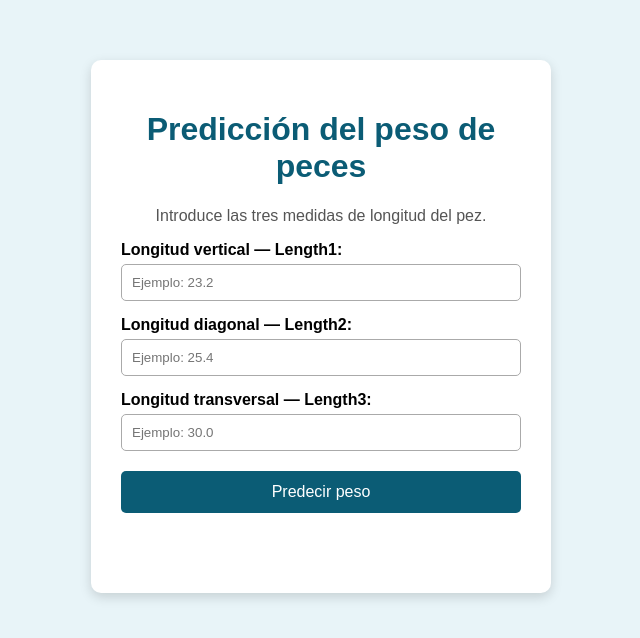
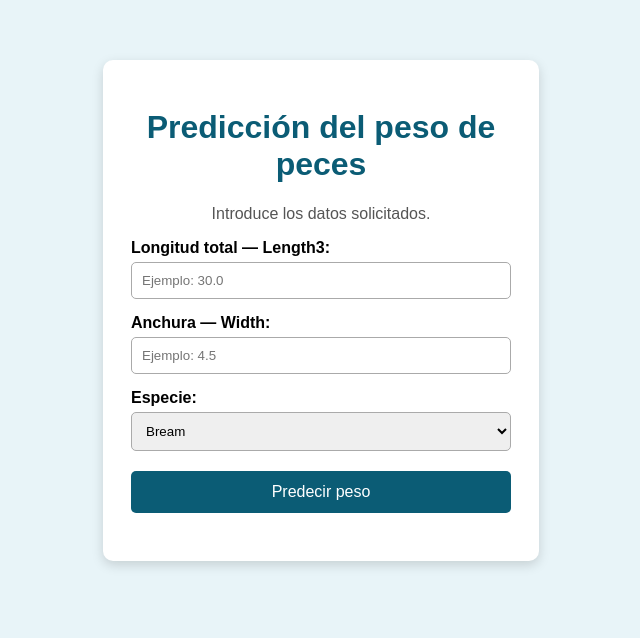
Before and after one commit to LuisAngel034/Peso-de-Peces, a Flask app: page / in a window 1280 px wide. Shown: the top 638 px of the page, without its empty margins (319-959 px from the left). Run offline with Flask 3, Linux system fonts and the light colour scheme; parts of the project's set-up code (start-up, migrations or seed data) failed here and were passed over.

Commit message:
Actualizacion final1

```diff
--- a/app.py
+++ b/app.py
@@ -1,25 +1,22 @@
-from flask import Flask, request, render_template, jsonify
+from flask import Flask, jsonify, render_template, request
 import joblib
+import os
 import pandas as pd
-import os
-
 
 app = Flask(__name__)
 
-
-# Ruta donde se encuentra el archivo del modelo
+# Cargar el modelo exportado desde la libreta
 ruta_modelo = os.path.join(
     os.path.dirname(__file__),
     "modelo_peso_peces.pkl"
 )
 
-
-# Cargar el paquete exportado desde el notebook
 paquete_modelo = joblib.load(ruta_modelo)
 
 modelo = paquete_modelo["modelo"]
 escalador = paquete_modelo["escalador"]
-columnas = paquete_modelo["columnas_originales"]
+columnas_numericas = paquete_modelo["columnas_numericas"]
+columnas_dummy = paquete_modelo["columnas_dummy"]
 caracteristicas = paquete_modelo["caracteristicas"]
 
 
@@ -31,58 +28,68 @@ def inicio():
 @app.route("/predict", methods=["POST"])
 def predict():
     try:
-        # Recibir las tres longitudes del formulario
-        length1 = float(request.form["length1"])
-        length2 = float(request.form["length2"])
         length3 = float(request.form["length3"])
+        width = float(request.form["width"])
+        species = request.form["species"]
 
-        # Validar que las medidas sean mayores que cero
-        if length1 <= 0 or length2 <= 0 or length3 <= 0:
+        if length3 <= 0 or width <= 0:
             return jsonify({
-                "error": "Las longitudes deben ser mayores que cero."
+                "error": "Las medidas deben ser mayores que cero."
             }), 400
 
-        # Crear un registro con todas las columnas usadas por el escalador
-        datos = pd.DataFrame(
-            [[0.0] * len(columnas)],
-            columns=columnas
+        # Crear las columnas numéricas en el mismo orden del entrenamiento
+        datos_numericos = pd.DataFrame(
+            [[0.0] * len(columnas_numericas)],
+            columns=columnas_numericas
         )
 
-        # Colocar las medidas ingresadas por el usuario
-        datos.loc[0, "Length1"] = length1
-        datos.loc[0, "Length2"] = length2
-        datos.loc[0, "Length3"] = length3
+        datos_numericos.loc[0, "Length3"] = length3
+        datos_numericos.loc[0, "Width"] = width
 
-        # Aplicar el mismo escalado utilizado en el entrenamiento
-        datos_escalados = escalador.transform(datos)
-
+        # Aplicar el mismo escalado utilizado en la libreta
         datos_escalados = pd.DataFrame(
-            datos_escalados,
-            columns=columnas
+            escalador.transform(datos_numericos),
+            columns=columnas_numericas
         )
 
-        # Utilizar únicamente las características finales del modelo
-        datos_finales = datos_escalados[caracteristicas]
+        # Crear las columnas de especie
+        datos_especies = pd.DataFrame(
+            [[0] * len(columnas_dummy)],
+            columns=columnas_dummy
+        )
 
-        # Realizar la predicción
+        columna_especie = f"Species_{species}"
+
+        if columna_especie in datos_especies.columns:
+            datos_especies.loc[0, columna_especie] = 1
+
+        # Unir datos numéricos y especie
+        datos_completos = pd.concat(
+            [datos_escalados, datos_especies],
+            axis=1
+        )
+
+        # Usar únicamente las características del modelo final
+        datos_finales = datos_completos[caracteristicas]
+
         prediccion = modelo.predict(datos_finales)
 
-        peso_estimado = round(max(0.0, float(prediccion[0])), 2)
+        peso_estimado = round(
+            max(0.0, float(prediccion[0])),
+            2
+        )
 
-        return jsonify({
-            "peso": peso_estimado
-        })
+        return jsonify({"peso": peso_estimado})
 
     except ValueError:
         return jsonify({
-            "error": "Debes introducir valores numéricos válidos."
+            "error": "Introduce valores numéricos válidos."
         }), 400
 
     except Exception as error:
         print("Error:", error)
-
         return jsonify({
-            "error": str(error)
+            "error": "No fue posible realizar la predicción."
         }), 400
 
 
--- a/templates/formulario.html
+++ b/templates/formulario.html
@@ -3,7 +3,6 @@
 <head>
     <meta charset="UTF-8">
     <meta name="viewport" content="width=device-width, initial-scale=1.0">
-
     <title>Predicción del peso de peces</title>
 
     <style>
@@ -11,14 +10,13 @@
             font-family: Arial, sans-serif;
             background-color: #e8f4f8;
             margin: 0;
-            padding: 0;
         }
 
         .contenedor {
-            width: 400px;
+            width: 380px;
             margin: 60px auto;
             background-color: white;
-            padding: 30px;
+            padding: 28px;
             border-radius: 10px;
             box-shadow: 0 4px 12px rgba(0, 0, 0, 0.15);
         }
@@ -39,7 +37,8 @@
             font-weight: bold;
         }
 
-        input {
+        input,
+        select {
             width: 100%;
             padding: 10px;
             margin-top: 5px;
@@ -66,103 +65,21 @@
 
         #resultado {
             margin-top: 20px;
-            padding: 15px;
             text-align: center;
             font-size: 20px;
             font-weight: bold;
             color: #0b5c75;
         }
     </style>
-
-    <script>
-        function predecirPeso(event) {
-            event.preventDefault();
-
-            const length1 = document.getElementById("length1").value;
-            const length2 = document.getElementById("length2").value;
-            const length3 = document.getElementById("length3").value;
-
-            const datos = new URLSearchParams();
-
-            datos.append("length1", length1);
-            datos.append("length2", length2);
-            datos.append("length3", length3);
-
-            document.getElementById("resultado").innerText =
-                "Calculando peso...";
-
-            fetch("/predict", {
-                method: "POST",
-                headers: {
-                    "Content-Type":
-                        "application/x-www-form-urlencoded"
-                },
-                body: datos
-            })
-            .then(response => response.json())
-            .then(data => {
-                if (data.error) {
-                    document.getElementById("resultado").innerText =
-                        "Error: " + data.error;
-                } else {
-                    document.getElementById("resultado").innerText =
-                        "Peso estimado: " + data.peso + " gramos";
-                }
-            })
-            .catch(error => {
-                document.getElementById("resultado").innerText =
-                    "Ocurrió un error al realizar la predicción.";
-
-                console.error(error);
-            });
-        }
-    </script>
 </head>
 
 <body>
+    <div class="contenedor">
+        <h1>Predicción del peso de peces</h1>
+        <p>Introduce los datos solicitados.</p>
 
-    <div class="contenedor">
-
-        <h1>Predicción del peso de peces</h1>
-
-        <p>
-            Introduce las tres medidas de longitud del pez.
-        </p>
-
-        <form onsubmit="predecirPeso(event)">
-
-            <label for="length1">
-                Longitud vertical — Length1:
-            </label>
-
-            <input
-                type="number"
-                id="length1"
-                name="length1"
-                min="0.1"
-                step="0.1"
-                placeholder="Ejemplo: 23.2"
-                required
-            >
-
-            <label for="length2">
-                Longitud diagonal — Length2:
-            </label>
-
-            <input
-                type="number"
-                id="length2"
-                name="length2"
-                min="0.1"
-                step="0.1"
-                placeholder="Ejemplo: 25.4"
-                required
-            >
-
-            <label for="length3">
-                Longitud transversal — Length3:
-            </label>
-
+        <form id="formulario">
+            <label for="length3">Longitud total — Length3:</label>
             <input
                 type="number"
                 id="length3"
@@ -173,15 +90,62 @@
                 required
             >
 
-            <button type="submit">
-                Predecir peso
-            </button>
+            <label for="width">Anchura — Width:</label>
+            <input
+                type="number"
+                id="width"
+                name="width"
+                min="0.1"
+                step="0.1"
+                placeholder="Ejemplo: 4.5"
+                required
+            >
 
+            <label for="species">Especie:</label>
+            <select id="species" name="species" required>
+                <option value="Bream">Bream</option>
+                <option value="Parkki">Parkki</option>
+                <option value="Perch">Perch</option>
+                <option value="Pike">Pike</option>
+                <option value="Roach">Roach</option>
+                <option value="Smelt">Smelt</option>
+                <option value="Whitefish">Whitefish</option>
+            </select>
+
+            <button type="submit">Predecir peso</button>
         </form>
 
         <div id="resultado"></div>
-
     </div>
 
+    <script>
+        const formulario = document.getElementById("formulario");
+        const resultado = document.getElementById("resultado");
+
+        formulario.addEventListener("submit", async function (event) {
+            event.preventDefault();
+
+            resultado.textContent = "Calculando peso...";
+
+            try {
+                const respuesta = await fetch("/predict", {
+                    method: "POST",
+                    body: new FormData(formulario)
+                });
+
+                const datos = await respuesta.json();
+
+                if (datos.error) {
+                    resultado.textContent = "Error: " + datos.error;
+                } else {
+                    resultado.textContent =
+                        "Peso estimado: " + datos.peso + " gramos";
+                }
+            } catch (error) {
+                resultado.textContent =
+                    "Ocurrió un error al realizar la predicción.";
+            }
+        });
+    </script>
 </body>
 </html>
```
Also changed, not shown: 2 other files.
